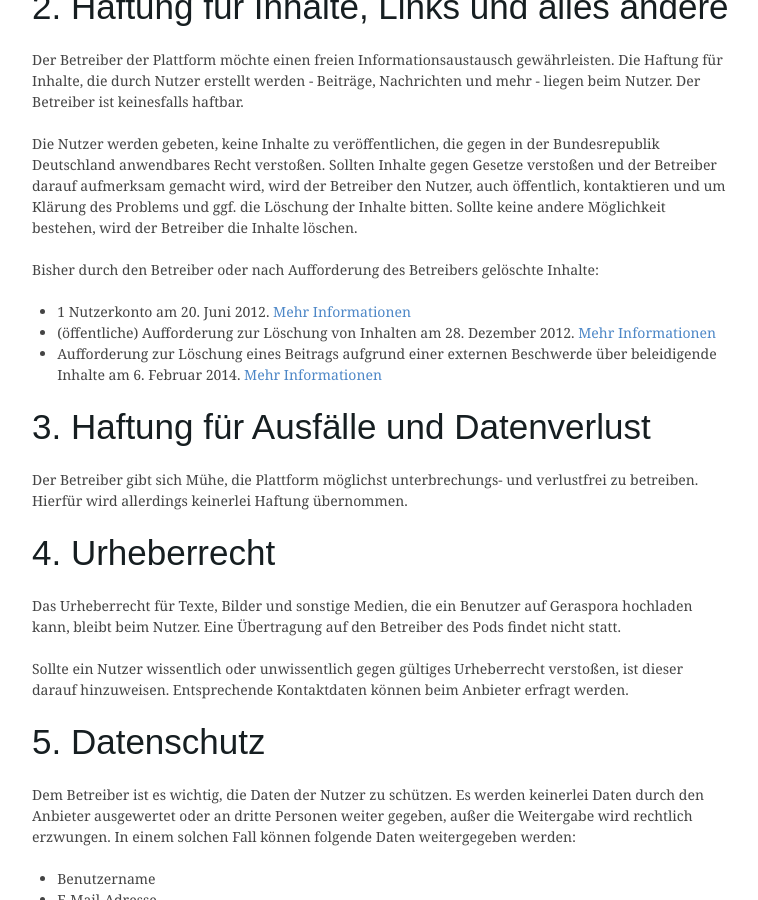
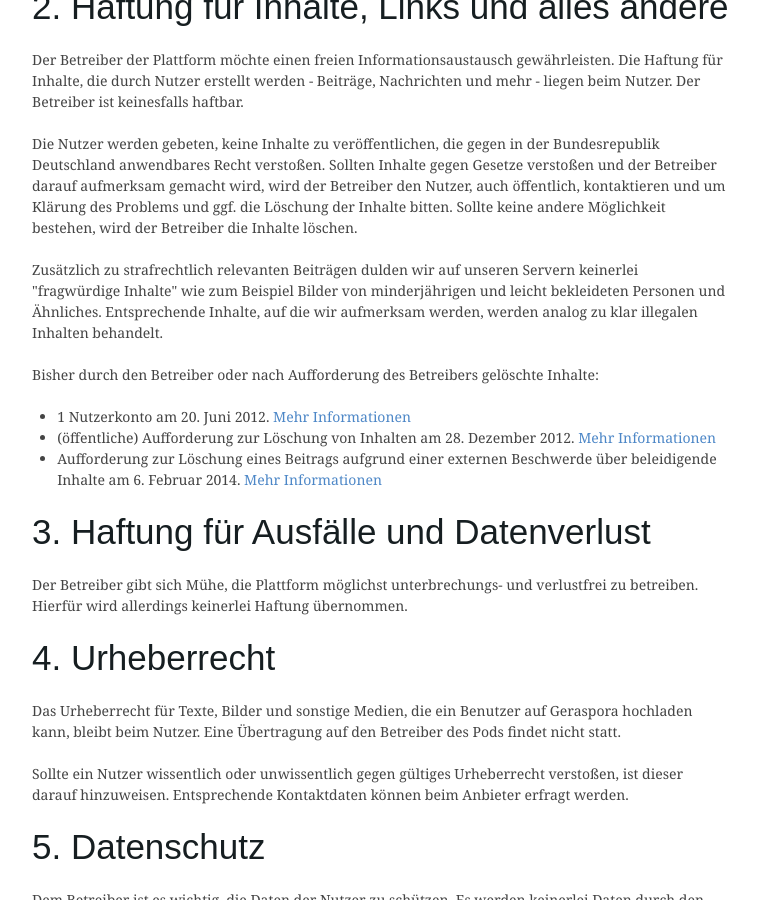
Before and after one commit to geraspora/meta, a Jekyll site: the page built from legal.html, in a window 1280 px wide and 900 px high, scrolled down 728 px. Shown: the whole window, without its empty margins (69-827 px from the left). Built offline with Jekyll 4.4.1, drawn with Linux system fonts in a browser that asks for light colours; some web fonts are replaced; Markdown is read by kramdown in place of the engine named in the settings.

Commit message:
Some people in this Internet are just too stupid.
...so we have to add another rule here.

```diff
--- a/legal.html
+++ b/legal.html
@@ -32,6 +32,9 @@ title: Impressum, Nutzungsbedingungen und Datenschutz - Geraspora
   </p>
   <p>
 Die Nutzer werden gebeten, keine Inhalte zu veröffentlichen, die gegen in der Bundesrepublik Deutschland anwendbares Recht verstoßen. Sollten Inhalte gegen Gesetze verstoßen und der Betreiber darauf aufmerksam gemacht wird, wird der Betreiber den Nutzer, auch öffentlich, kontaktieren und um Klärung des Problems und ggf. die Löschung der Inhalte bitten. Sollte keine andere Möglichkeit bestehen, wird der Betreiber die Inhalte löschen.
+  </p>
+  <p>
+    Zusätzlich zu strafrechtlich relevanten Beiträgen dulden wir auf unseren Servern keinerlei &quot;fragwürdige Inhalte&quot; wie zum Beispiel Bilder von minderjährigen und leicht bekleideten Personen und Ähnliches. Entsprechende Inhalte, auf die wir aufmerksam werden, werden analog zu klar illegalen Inhalten behandelt.
   </p>
   <p>
     Bisher durch den Betreiber oder nach Aufforderung des Betreibers gelöschte Inhalte:
```
